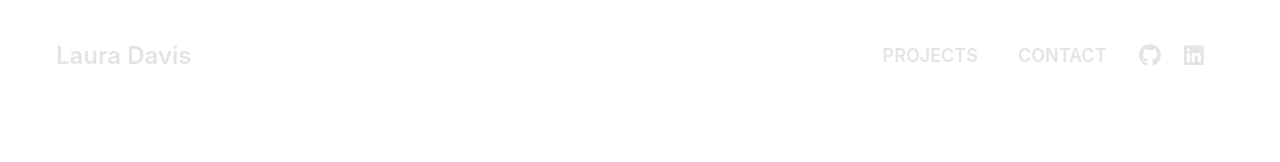
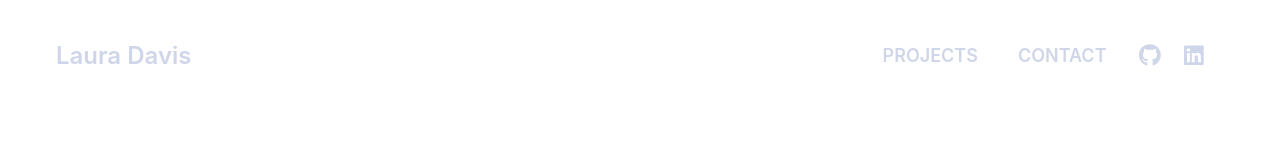
Before and after one commit to lbd1607/portfolio, a Next.js app: page /components/Navbar in a window 1280 px wide. Shown: the top 162 px of the page. Built offline with nearby package versions, Linux system fonts and the light colour scheme.

Commit message:
Change bonewhite to coolwhite

```diff
--- a/pages/components/Navbar.tsx
+++ b/pages/components/Navbar.tsx
@@ -9,7 +9,7 @@ export default function Navbar() {
   return (
     <nav
       className={
-        "mobile-navbar lg:navbar flex flex-wrap items-center justify-between bg-primary-medium p-3 lg:bg-transparent lg:p-10 text-bonewhite fixed"
+        "mobile-navbar lg:navbar flex flex-wrap items-center justify-between bg-primary-medium p-3 lg:bg-transparent lg:p-10 text-coolwhite fixed"
       }
     >
       <div className="container flex flex-wrap items-center justify-between px-4">
--- a/styles/globals.css
+++ b/styles/globals.css
@@ -13,23 +13,23 @@
     @apply float-left;
   }
   .navbar a {
-    @apply pb-2 text-left text-lg font-semibold text-bonewhite no-underline;
+    @apply pb-2 text-left text-lg font-semibold text-coolwhite no-underline;
   }
   .navbar a:hover {
     @apply text-accent;
   }
   .navbar .active > a {
-    @apply text-accent
+    @apply text-accent;
   }
   .navbar .active > a:hover {
-    @apply text-bonewhite;
+    @apply text-coolwhite;
   }
 
   .mobile-navbar {
     @apply w-full px-10;
   }
   .mobile-navbar a {
-    @apply text-left text-sm font-semibold text-bonewhite no-underline lg:px-3 px-4;
+    @apply text-left text-sm font-semibold text-coolwhite no-underline lg:px-3 px-4;
   }
   .mobile-navbar a:hover {
     @apply text-accent;
@@ -38,6 +38,6 @@
     @apply text-accent;
   }
   .mobile-navbar .active > a:hover {
-    @apply text-bonewhite;
+    @apply text-coolwhite;
   }
 }
--- a/tailwind.config.js
+++ b/tailwind.config.js
@@ -22,7 +22,7 @@ module.exports = {
         ],
       },
       colors: {
-        bonewhite: "#E4E4E4",
+        coolwhite: "#CFD6E9",
         primary: {
           dark: "#101010",
           medium: "#1B1A1A",
```
